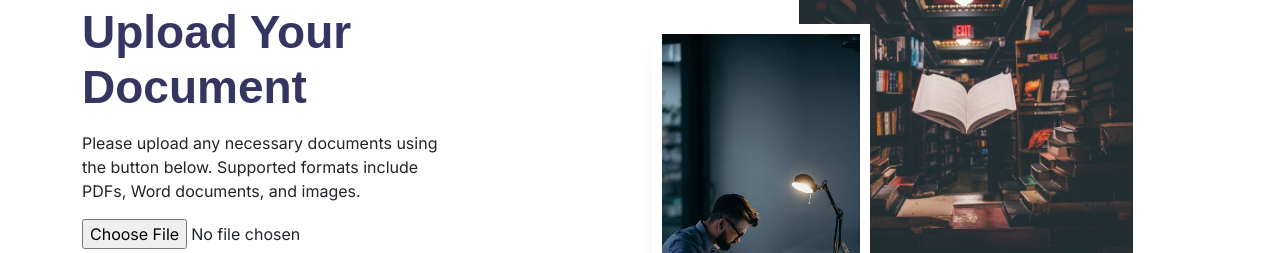
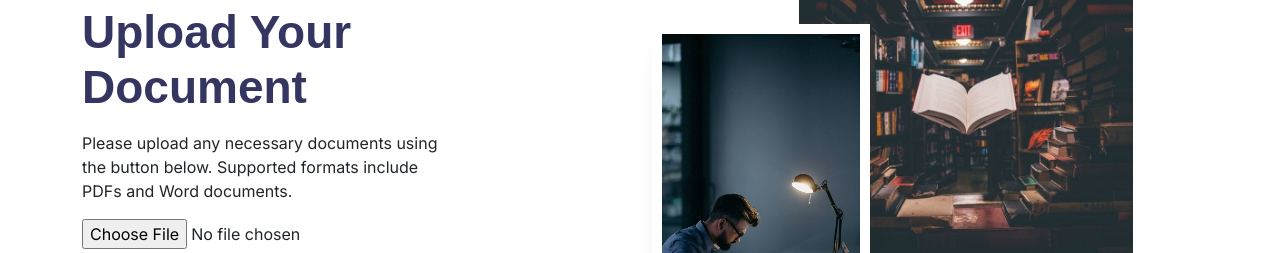
Before and after one commit to josesyanwa/RefineDocs, a Next.js app in the folder client/: page /document in a window 1280 px wide. Shown: the part 860-1113 px from the top of the page. Built offline with nearby package versions, Linux system fonts and the light colour scheme.

Commit message:
update upload docs

```diff
--- a/client/src/app/signin/page.js
+++ b/client/src/app/signin/page.js
@@ -48,7 +48,7 @@ const SignIn = () => {
       .then((user) => {
         localStorage.setItem("JWT",user.access_token)
 
-        console.log('Token set in cookies and localStorage:', user.access_token);
+        console.log('Token set in localStorage:', user.access_token);
 
         setErrorMessage('');  // Clear error message on success
         router.push('/document');  // Navigate to the document page
--- a/client/src/components/DocumentUpload/DocumentUpload.js
+++ b/client/src/components/DocumentUpload/DocumentUpload.js
@@ -72,7 +72,7 @@ const DocumentUpload = () => {
                 Upload Your Document
               </h2>
               <p data-aos="fade-up" data-aos-delay="200">
-                Please upload any necessary documents using the button below. Supported formats include PDFs, Word documents, and images.
+                Please upload any necessary documents using the button below. Supported formats include PDFs and Word documents.
               </p>
 
               <div className="file-input" data-aos="fade-up" data-aos-delay="300">
@@ -80,7 +80,7 @@ const DocumentUpload = () => {
                   type="file"
                   onChange={handleFileChange}
                   className="form-control-file"
-                  accept=".pdf,.doc,.docx,.jpg,.jpeg,.png"
+                  accept=".pdf,.doc,.docx,.txt"
                 />
               </div>
 
```
Also changed, not shown: 2 other files (tests, documents, lock files or other folders).
